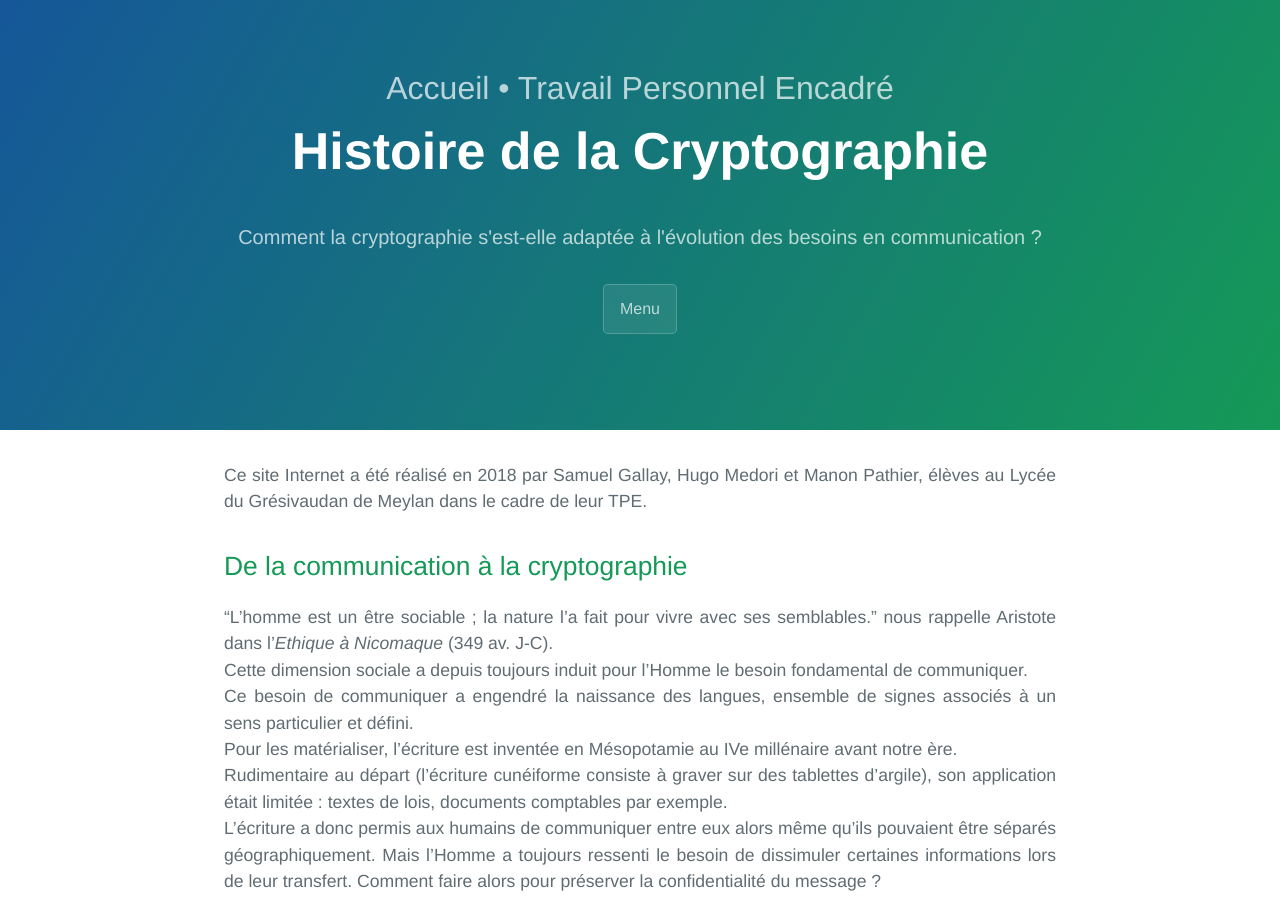
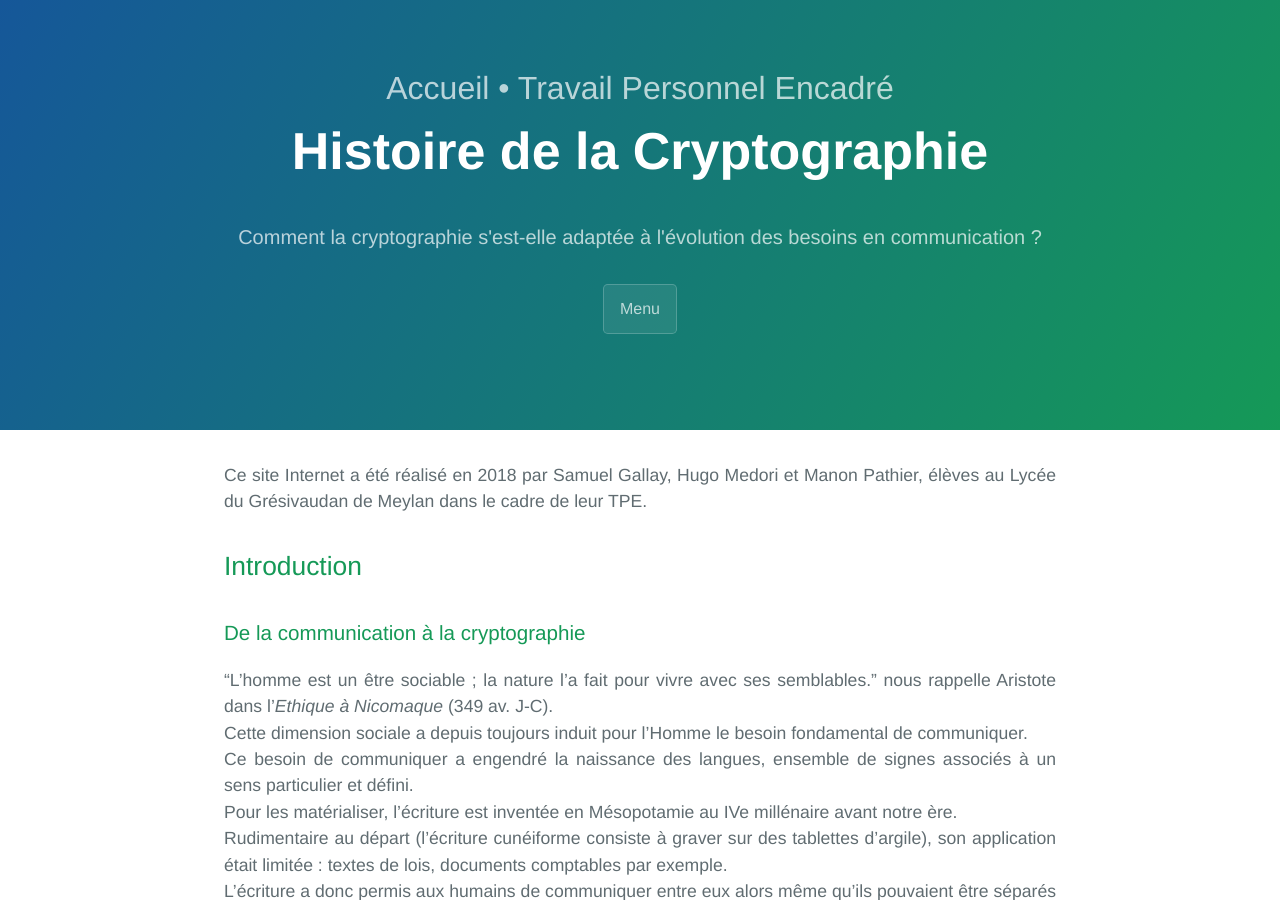
Before and after one commit to SamuelGallay/CryptoTPE, a Jekyll site: the page built from index.md, in a window 1280 px wide and 900 px high. Built offline with Jekyll 4.4.1, drawn with Linux system fonts in a browser that asks for light colours; our own code applies the rules of GitHub Pages for plain Markdown files.

Commit message:
Update index.md

```diff
--- a/index.md
+++ b/index.md
@@ -6,7 +6,8 @@ partie: "Accueil • Travail Personnel Encadré"
 
 Ce site Internet a été réalisé en 2018 par Samuel Gallay, Hugo Medori et Manon Pathier, élèves au Lycée du Grésivaudan de Meylan dans le cadre de leur TPE.
 
-## De la communication à la cryptographie
+## Introduction
+### De la communication à la cryptographie
 
 "L'homme est un être sociable ; la nature l'a fait pour vivre avec ses semblables." nous rappelle Aristote dans l'*Ethique à Nicomaque* (349 av. J-C). \\
 Cette dimension sociale a depuis toujours induit pour l'Homme le besoin fondamental de communiquer. \\
```
Also changed, not shown: other parts of index.md (+2 -1 lines).
